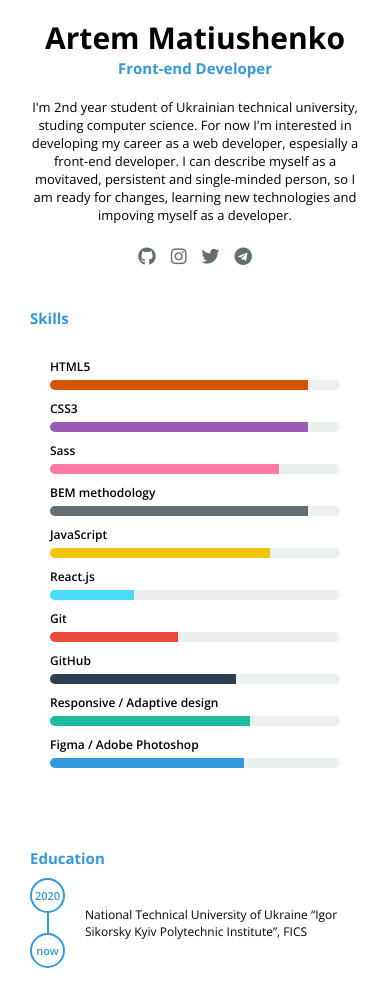
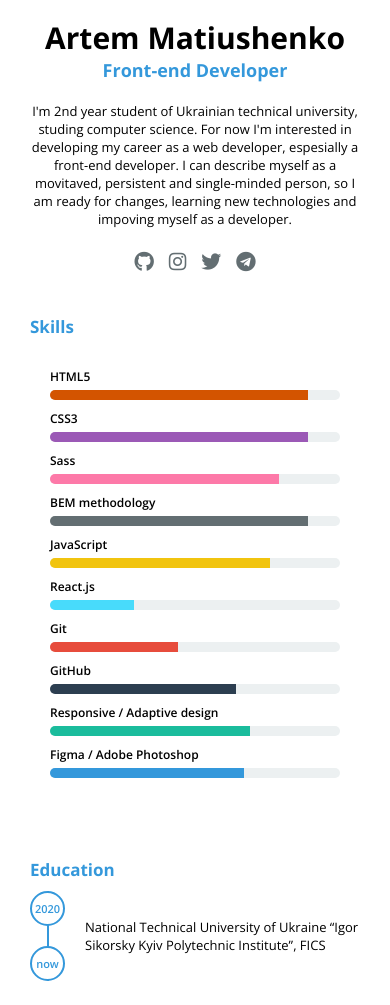
Before and after one commit to artemmatiushenko1/CV, a plain HTML site: page index.html in a window 390 px wide. Shown: the part 233-1238 px from the top of the page. Drawn offline with nearby package versions, Linux system fonts and the light colour scheme.

Commit message:
Some small changes

```diff
--- a/styles/index.css
+++ b/styles/index.css
@@ -74,7 +74,7 @@ body {
 
 .card__title {
   color: var(--color-primary);
-  font-size: 1.5rem;
+  font-size: 1.7rem;
   position: relative;
   display: inline-block;
   margin-bottom: 1rem;
@@ -91,7 +91,7 @@ body {
 
 .intro__occupation {
   color: var(--color-primary);
-  font-size: 1.8;
+  font-size: 1.8rem;
   margin-bottom: 2rem;
 }
 
@@ -251,7 +251,7 @@ body {
 }
 
 .education__item {
-  font-size: 1.2rem;
+  font-size: 1.3rem;
   display: grid;
   grid-template-columns: min-content 1fr;
   column-gap: 2rem;
@@ -423,4 +423,8 @@ body {
   .project__content--active {
     max-height: 30rem;
   }
+
+  .social__link {
+    font-size: 2rem;
+  }
 }
```
